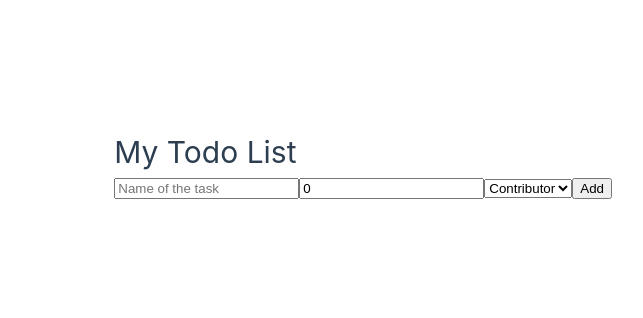
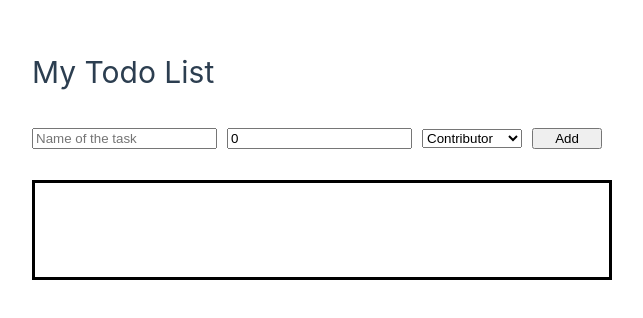
Before and after one commit to laurabjn/Vue-To-do-List, a Vue app in the folder vue-to-do-list/: page / in a window 1280 px wide. Shown: the part 236-554 px from the top of the page, without its empty margins (28-671 px from the left). Built offline with nearby package versions, Linux system fonts and the light colour scheme.

Commit message:
style: 💄 components and view todo

```diff
--- a/vue-to-do-list/src/components/TheTodoForm.vue
+++ b/vue-to-do-list/src/components/TheTodoForm.vue
@@ -33,7 +33,7 @@ export default {
 </script>
 <template>
     <div>
-        <form @submit="SubmitTask">
+        <form class="form-to-do" @submit="SubmitTask">
             <input  type="text"
                     class="input-name"
                     v-model="name"
@@ -44,7 +44,7 @@ export default {
                     v-model="hours"
                     placeholder="0"
             />
-            <select name="contributors" id="contributor-select" v-model="contributor">
+            <select class="select-contributors" name="contributors" id="contributor-select" v-model="contributor">
                 <option value="">Contributor</option>
                 <option value="alice">Alice</option>
                 <option value="bob">Bob</option>
@@ -53,3 +53,19 @@ export default {
         </form>
     </div>
 </template>
+<style scoped>
+    .input-name {
+        margin-right: 10px;
+    }
+    .input-hours {
+        margin-right: 10px;
+    }
+    .select-contributors {
+        margin-right: 10px;
+        width: 100px;
+    }
+    .add-btn {
+        margin-right: 10px;
+        width: 70px;
+    }
+</style>
--- a/vue-to-do-list/src/components/TheTodoItem.vue
+++ b/vue-to-do-list/src/components/TheTodoItem.vue
@@ -1,3 +1,4 @@
+<!-- eslint-disable vue/no-mutating-props -->
 <script>
 export default {
     name: "TodoItem",
@@ -17,7 +18,12 @@ export default {
             <p>{{ todoItem.contributor }} : {{ todoItem.name }} ({{ todoItem.hours }})</p>
         </div>
         <button class="done-btn" v-if="!todoItem.completed" @click="todoDone">Done</button>
-        <button class="edit-btn" v-if="!todoItem.completed" @click="editTodo">Edit</button>
+        <button
+            class="edit-btn"
+            v-if="!todoItem.completed"
+            @click="$emit('edit-todo-event', todoItem.id)">
+            Edit
+        </button>
         <button
             class="delete-btn"
             v-if="!todoItem.completed"
--- a/vue-to-do-list/src/components/TheTodoList.vue
+++ b/vue-to-do-list/src/components/TheTodoList.vue
@@ -11,11 +11,19 @@ export default {
 <template>
     <div class="container">
         <ul class="todos-list">
-            <li v-bind:key="todo.id" v-for="todo in todos">
+            <li class="todo" v-bind:key="todo.id" v-for="todo in todos">
                 <TheTodoItemVue
                     v-bind:todoItem="todo"
+                    @edit-todo-event="$emit('edit-todo-event', todo.id)"
                     @delete-todo-event="$emit('delete-todo-event', todo.id)" />
             </li>
         </ul>
     </div>
 </template>
+<style>
+    .todos-list {
+        margin-top: 30px;
+        height: 100px;
+        border: solid black;
+    }
+</style>
--- a/vue-to-do-list/src/views/TodoView.vue
+++ b/vue-to-do-list/src/views/TodoView.vue
@@ -21,6 +21,10 @@ export default {
         deleteTodo(id) {
             this.todosList = this.todosList.filter(todo => todo.id !== id)
             console.log(this.todosList)
+        },
+        editTodo(id) {
+            this.todosList = this.todosList.filter(todo => todo.id !== id)
+            console.log(this.todosList)
         }
     }
 }
@@ -34,10 +38,13 @@ export default {
         <div class="to-dos-list">
             <TheTodoListVue
                 v-bind:todoList="todosList"
+                @edit-todo-event="editTodo"
                 @delete-todo-event="deleteTodo" />
         </div>
     </div>
 </template>
 <style scoped>
-
+    .to-do-form {
+        margin-top: 30px
+    }
 </style>
```
